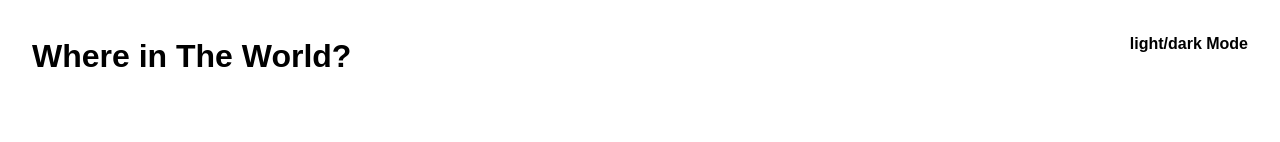
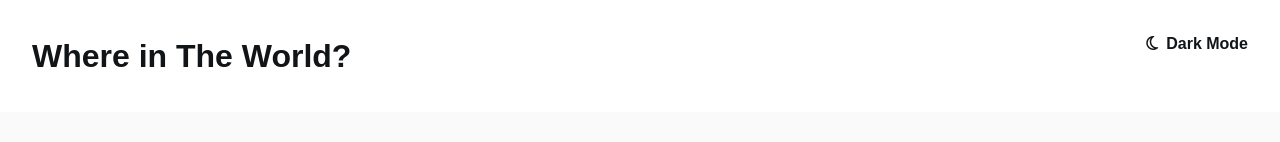
Before and after one commit to moryyiim/countries-app, a React (Create React App) app: page / in a window 1280 px wide. Shown: the top 142 px of the page. Built offline with nearby package versions, Linux system fonts and the light colour scheme.

Commit message:
fix darkmode

```diff
--- a/src/components/Header.jsx
+++ b/src/components/Header.jsx
@@ -1,14 +1,18 @@
+import ToggleSwitch from "./ToggleSwitch";
+
 const Header = () => {
   return (
     <>
-      <header class="header bg-[#ffffff] dark:bg-[#2b3945]">
+      <header class="header bg-[#ffffff] dark:bg-[#2b3945] text-[#111517] dark:text-[#ffffff] transition duration-500 ease-in-out">
         <nav class="nav">
           <ul>
             <li class="title">Where in The World?</li>
           </ul>
 
           <ul>
-            <li>light/dark Mode</li>
+            <li>
+              <ToggleSwitch />
+            </li>
           </ul>
         </nav>
       </header>
--- a/src/components/Home.jsx
+++ b/src/components/Home.jsx
@@ -76,7 +76,7 @@ const Home = () => {
 
   return (
     <>
-      <div class="search-filter">
+      <div class="search-filter bg-[#fafafa] dark:bg-[#202c37] transition duration-500 ease-in-out">
         <div class="search-box">
           <input
             class="search-input"
@@ -99,11 +99,12 @@ const Home = () => {
         </select>
       </div>
 
-      <div className="countries-container bg-[#fafafa] dark:bg-[#202c37]">
-        <ul className="countries-list bg-[#fafafa] dark:bg-[#202c37]">
+      <div className="countries-container bg-[#fafafa] dark:bg-[#202c37] transition duration-500 ease-in-out">
+        <div className="countries-wrapper bg-[#fafafa] dark:bg-[#202c37] transition duration-500 ease-in-out">
+          <ul className="countries-list bg-[#fafafa] dark:bg-[#202c37] transition duration-500 ease-in-out">
             {filteredCountries.map((country) => (
               <li
-              className="country-card bg-[#ffffff] dark:bg-[#2b3945]"
+                className="country-card bg-[#ffffff] dark:bg-[#2b3945] transition duration-500 ease-in-out cursor-pointer"
                 key={country.alpha3Code}
                 onClick={() => openLightbox(country)}
               >
@@ -139,11 +140,12 @@ const Home = () => {
             ))}
           </ul>
         </div>
+      </div>
 
       {/* Lightbox */}
 
       {modalOpen && (
-        <div className="lightbox">
+        <div className="lightbox bg-[#fafafa] dark:bg-[#202c37] transition duration-500 ease-in-out">
           <div className="lightbox-content">
             <button className="back-button" onClick={closeLightbox}>
               Back
--- /dev/null
+++ b/src/components/ToggleSwitch.jsx
@@ -0,0 +1,32 @@
+import { useState, useEffect } from "react";
+
+const ToggleSwitch = () => {
+  const [isDarkMode, setIsDarkMode] = useState(false);
+
+  useEffect(() => {
+    const body = document.querySelector("body");
+    body.classList.toggle("dark", isDarkMode);
+  }, [isDarkMode]);
+
+  const toggleDarkMode = () => {
+    setIsDarkMode((prevState) => !prevState);
+  };
+
+  return (
+    <>
+      <button
+        className="toggle-switch text-[#111517] dark:text-[#ffffff]"
+        onClick={toggleDarkMode}
+      >
+        {isDarkMode ? (
+          <i className="fa-solid fa-moon mr-2 dark:fill-[#ffffff]"></i>
+        ) : (
+          <i className="fa-regular fa-moon mr-2"></i>
+        )}
+        Dark Mode
+      </button>
+    </>
+  );
+};
+
+export default ToggleSwitch;
--- a/src/index.css
+++ b/src/index.css
@@ -74,6 +74,10 @@ li {
 
 .countries-container {
   width: 100%;
+  margin: 0 auto;
+}
+
+.countries-wrapper {
   max-width: 90vw;
   margin: 0 auto;
 }
@@ -105,7 +109,6 @@ li {
   position: fixed;
   top: 0;
   left: 0;
-  background: #fafafa;
   z-index: 9999;
   display: flex;
   align-items: center;
@@ -115,7 +118,6 @@ li {
 }
 
 .lightbox-content {
-  background-color: #fff;
   max-width: 800px;
   padding: 20px;
   border-radius: 5px;
@@ -123,7 +125,6 @@ li {
 }
 
 .back-button {
-  background-color: #fff;
   border: none;
   cursor: pointer;
   font-size: 16px;
```
Lines whose indentation alone changed are shown as unchanged.
